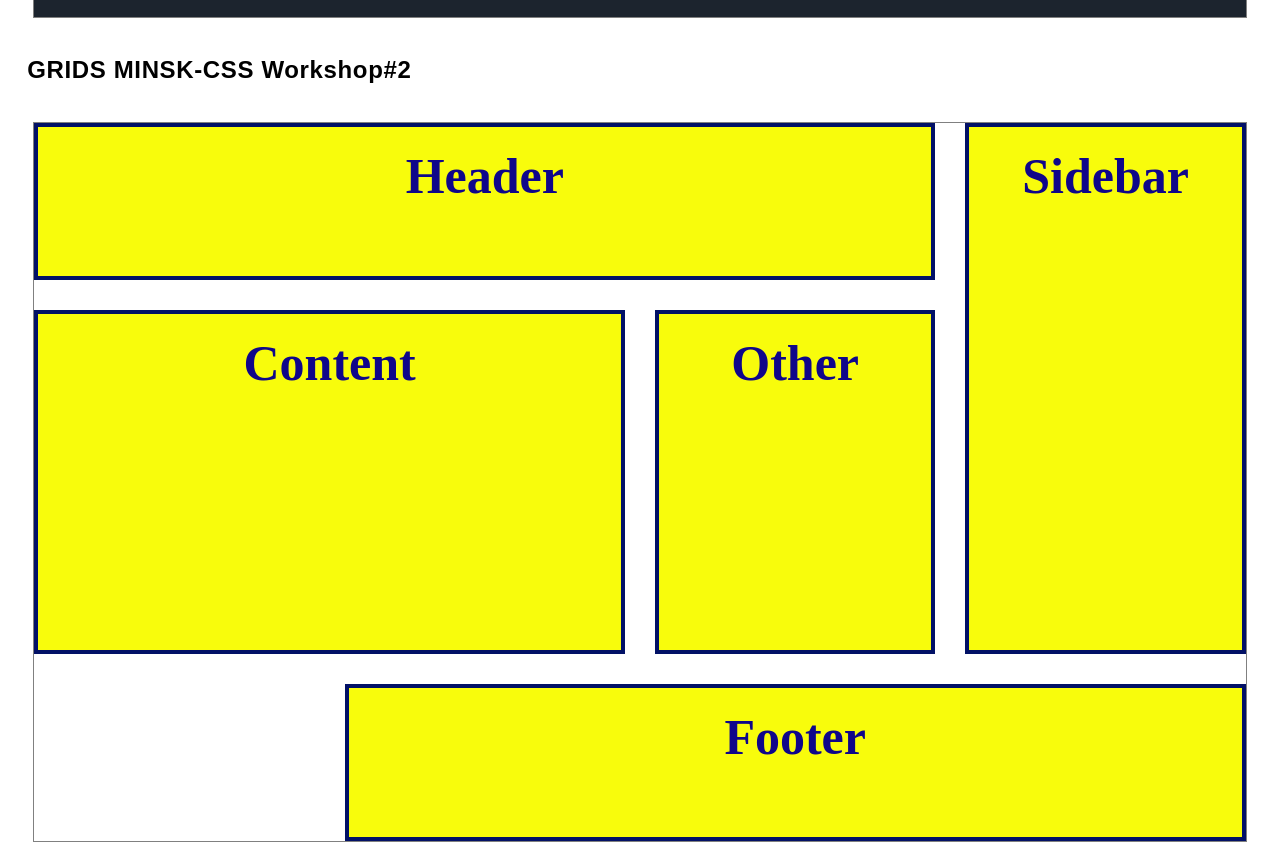
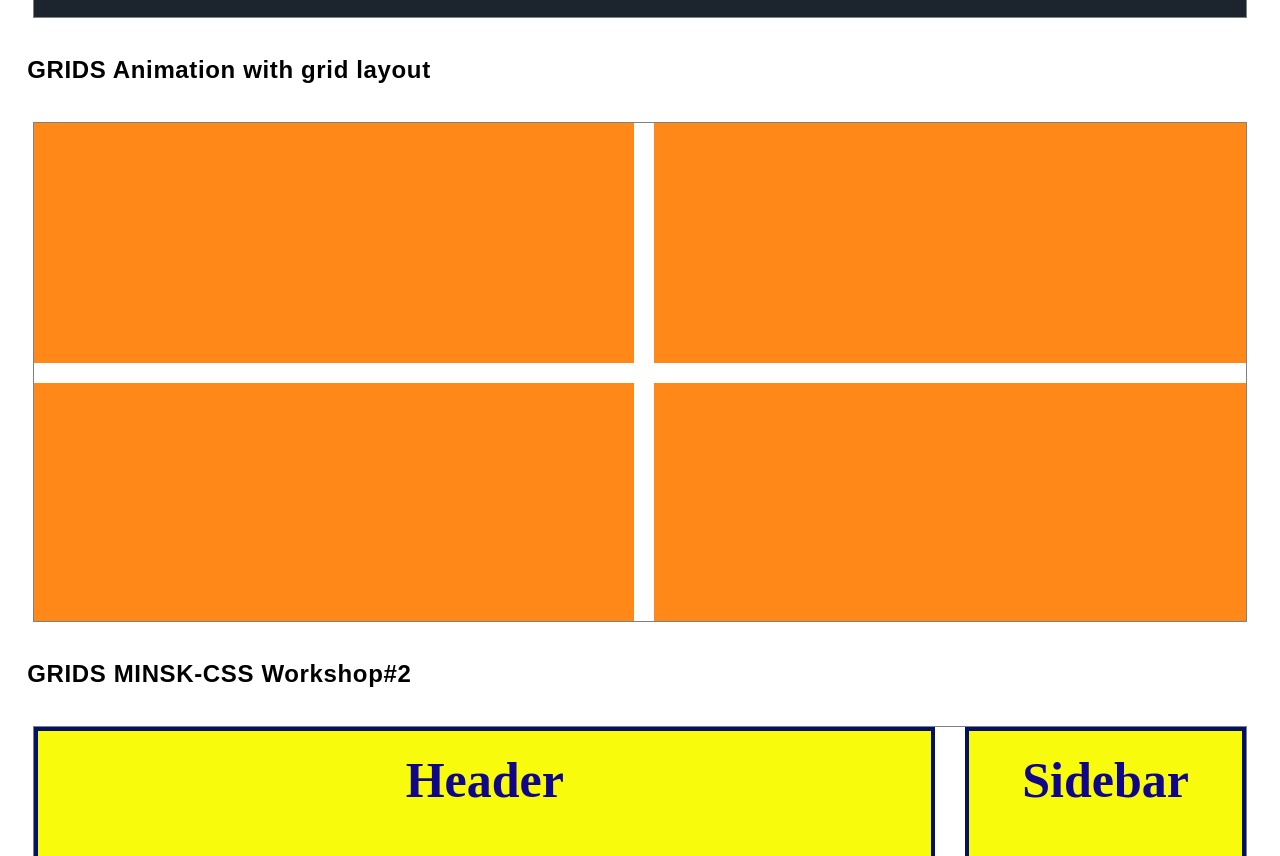
Before and after one commit to deniolp/myGrids, a website: page index.html in a window 1280 px wide. Shown: the part 2331-3187 px from the top of the page. Drawn offline with Linux system fonts and the light colour scheme.

Commit message:
Opening animation block

```diff
--- a/index.html
+++ b/index.html
@@ -78,13 +78,13 @@
     </article>
   </div>
 
-  <!-- <h2 id="7">GRIDS Animation with grid layout</h2>
+  <h2 id="7">GRIDS Animation with grid layout</h2>
   <div class="container grid7">
     <div class="item"></div>
     <div class="item"></div>
     <div class="item"></div>
     <div class="item"></div>
-  </div> -->
+  </div>
 
   <h2>GRIDS MINSK-CSS Workshop#2</h2>
   <div class="container grid8">
```
